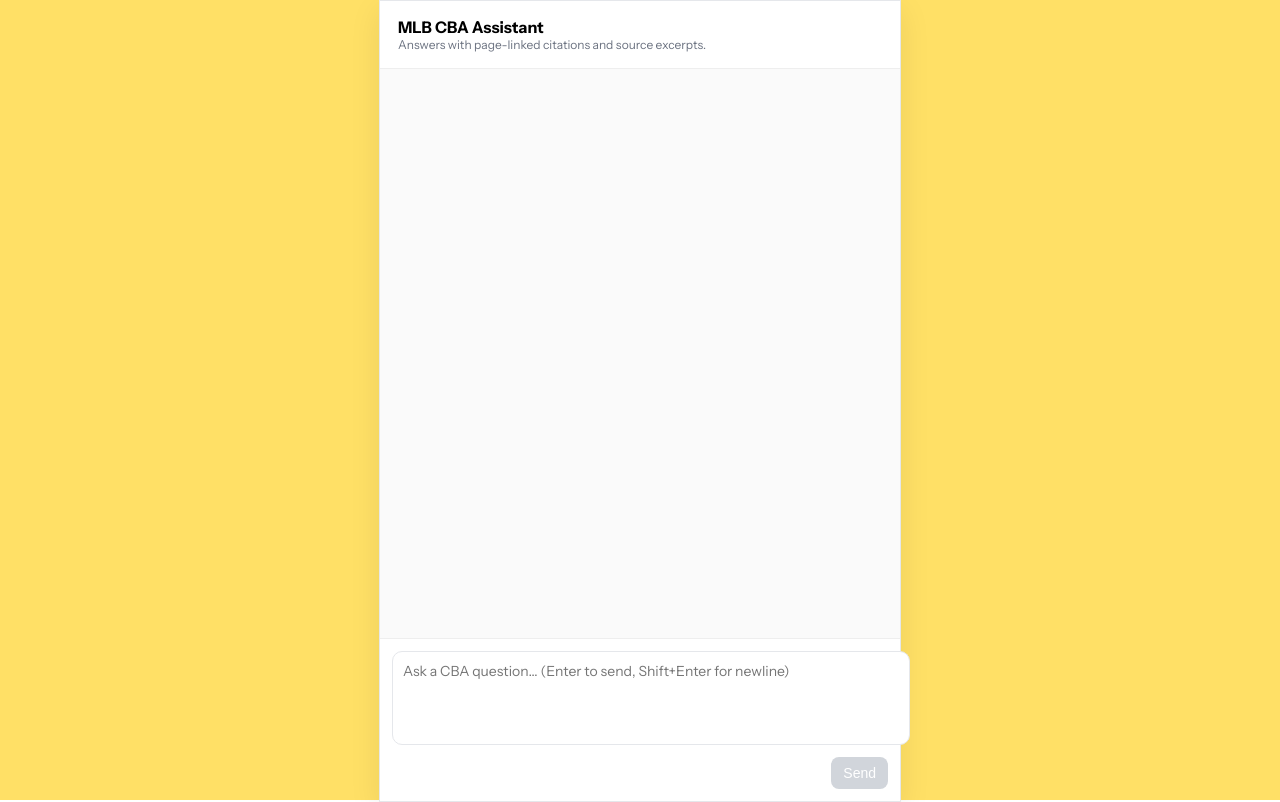
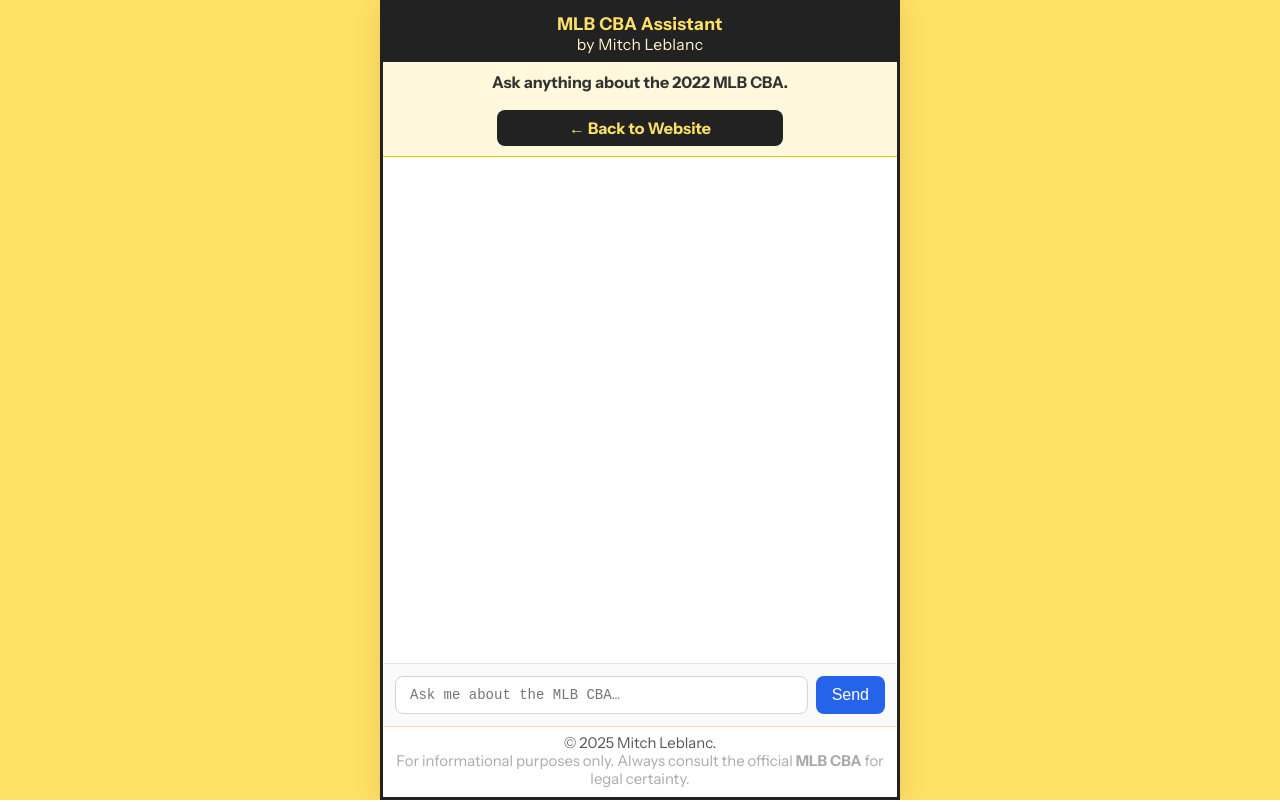
Before and after one commit to MitchDotCom/mlb-cba-assistant, a Next.js app: page /embed in a window 1280 px wide. Built offline with nearby package versions, Linux system fonts and the light colour scheme.

Commit message:
Update embed.js

```diff
--- a/pages/embed.js
+++ b/pages/embed.js
@@ -1,7 +1,6 @@
 import { useState, useRef, useEffect } from "react";
 import Head from "next/head";
 import ReactMarkdown from "react-markdown";
-import remarkGfm from "remark-gfm";
 
 export default function EmbedChat() {
   const [messages, setMessages] = useState([]);
@@ -72,10 +71,18 @@
         />
         <style>{`
           html, body, #__next { height: 100%; margin: 0; padding: 0; }
+          /* prefer dynamic viewport height to kill iOS bars gap */
           .vh { height: 100vh; }
-          @supports (height: 100dvh) { .vh { height: 100dvh; } }
+          @supports (height: 100dvh) {
+            .vh { height: 100dvh; }
+          }
           @media (max-width: 640px) {
-            .card { max-width: 100vw !important; border-left: none !important; border-right: none !important; box-shadow: none !important; }
+            .card {
+              max-width: 100vw !important;
+              border-left: none !important;
+              border-right: none !important;
+              box-shadow: none !important;
+            }
           }
           a { color: #2563eb; }
         `}</style>
@@ -101,116 +108,190 @@
             width: "100vw",
             maxWidth: 520,
             margin: "0 auto",
-            borderRadius: 0,
-            border: "1px solid #e5e7eb",
-            boxShadow: "0 10px 30px rgba(0,0,0,0.08)",
+            borderRadius: 0,                 // no curves -> no white gaps
+            boxShadow: "0 2px 24px rgba(0,0,0,0.10)",
             display: "flex",
             flexDirection: "column",
+            border: "3px solid #222",
+            boxSizing: "border-box",
           }}
         >
-          {/* HEADER */}
-          <div style={{ padding: "16px 18px", borderBottom: "1px solid #eee" }}>
-            <div style={{ fontWeight: 700, fontSize: 16 }}>MLB CBA Assistant</div>
-            <div style={{ color: "#6b7280", fontSize: 12 }}>
-              Answers with page-linked citations and source excerpts.
+          {/* HEADER (no rounded corners) */}
+          <div
+            style={{
+              background: "#222",
+              color: "#ffe066",
+              padding: "10px 0 6px 0",
+              textAlign: "center",
+              fontWeight: 700,
+              fontSize: "clamp(1.05rem, 2vw, 1.1rem)",
+              letterSpacing: "0.3px",
+              borderBottom: "2px solid #222",
+              flexShrink: 0,
+            }}
+          >
+            MLB CBA Assistant
+            <div
+              style={{
+                fontWeight: 400,
+                fontSize: "clamp(0.9rem, 1.8vw, 0.98rem)",
+                color: "#fff7cc",
+                marginTop: 1,
+              }}
+            >
+              by Mitch Leblanc
             </div>
           </div>
 
-          {/* MESSAGES */}
+          {/* NOTICE + BACK */}
           <div
             style={{
-              flex: 1,
-              overflowY: "auto",
-              padding: "16px 18px",
-              background: "#fafafa",
+              background: "#fff8dc",
+              borderBottom: "1.5px solid #f1c40f",
+              padding: "min(10px, 2vw) min(6vw, 20px)",
+              fontSize: "clamp(0.97rem, 2vw, 1rem)",
+              color: "#333",
+              textAlign: "center",
+              flexShrink: 0,
             }}
           >
-            {messages.map((m, i) => (
+            <b>Ask anything about the 2022 MLB CBA.</b>
+            <div style={{ marginTop: 10 }}>
+              <a
+                href="https://mitchleblanc.xyz"
+                target="_blank"
+                rel="noopener noreferrer"
+                style={{
+                  background: "#222",
+                  color: "#ffe066",
+                  border: "none",
+                  borderRadius: 8,
+                  padding: "8px 18px",
+                  textDecoration: "none",
+                  fontWeight: 600,
+                  fontSize: "clamp(0.95rem, 2vw, 1rem)",
+                  marginTop: 8,
+                  display: "inline-block",
+                  width: "100%",
+                  maxWidth: 250,
+                }}
+              >
+                ← Back to Website
+              </a>
+            </div>
+          </div>
+
+          {/* CHAT WINDOW */}
+          <div
+            role="log"
+            aria-live="polite"
+            aria-relevant="additions"
+            style={{
+              flex: 1,
+              minHeight: 0,
+              padding: "min(16px, 3vw)",
+              overflowY: "auto",
+              display: "flex",
+              flexDirection: "column",
+              gap: 10,
+              background: "#fff",
+            }}
+          >
+            {messages.map((msg, i) => (
               <div
                 key={i}
                 style={{
-                  marginBottom: 12,
-                  display: "flex",
-                  justifyContent: m.role === "user" ? "flex-end" : "flex-start",
-                }}
-              >
-                <div
-                  style={{
-                    maxWidth: "100%",
-                    background: m.role === "user" ? "#2563eb" : "#fff",
-                    color: m.role === "user" ? "#fff" : "#111827",
-                    border: m.role === "user" ? "none" : "1px solid #e5e7eb",
-                    borderRadius: 12,
-                    padding: "10px 12px",
+                  alignSelf: msg.role === "user" ? "flex-end" : "flex-start",
+                  background: msg.role === "user" ? "#2563eb" : "#e5e7eb",
+                  color: msg.role === "user" ? "white" : "#111827",
+                  padding: "12px 14px",
+                  borderRadius: 12, // tighter radius to avoid “pill” gaps
+                  maxWidth: "90vw",
                   fontSize: 14,
-                    lineHeight: 1.5,
-                    whiteSpace: "pre-wrap",
+                  lineHeight: 1.4,
                   wordBreak: "break-word",
                 }}
               >
-                  {m.role === "assistant" ? (
-                    <ReactMarkdown
-                      remarkPlugins={[remarkGfm]}
-                      components={{
-                        a: ({ node, ...props }) => (
-                          <a {...props} target="_blank" rel="noopener noreferrer" />
-                        ),
-                      }}
-                    >
-                      {m.content}
-                    </ReactMarkdown>
-                  ) : (
-                    m.content
-                  )}
-                </div>
+                <ReactMarkdown>{msg.content}</ReactMarkdown>
               </div>
             ))}
             {isTyping && (
-              <div style={{ color: "#6b7280", fontSize: 13 }}>Assistant is typing…</div>
+              <div style={{ fontSize: 12, color: "#6b7280", fontStyle: "italic" }}>
+                Assistant is reviewing the CBA… One moment.
+              </div>
             )}
             {error && (
-              <div style={{ color: "#b91c1c", fontSize: 13, marginTop: 8 }}>{error}</div>
+              <div style={{ fontSize: 12, color: "#b91c1c" }}>{error}</div>
             )}
             <div ref={messagesEndRef} />
           </div>
 
           {/* INPUT */}
-          <form onSubmit={handleSubmit} style={{ padding: 12, borderTop: "1px solid #eee" }}>
+          <form
+            onSubmit={handleSubmit}
+            style={{
+              display: "flex",
+              padding: "min(12px, 2.2vw)",
+              borderTop: "1px solid #e5e7eb",
+              background: "#fafafa",
+              gap: 8,
+              flexShrink: 0,
+            }}
+          >
             <textarea
+              rows={1}
+              onKeyDown={handleKeyDown}
+              style={{
+                flex: 1,
+                padding: "10px 14px",
+                border: "1px solid #d1d5db",
+                borderRadius: 8,
+                fontSize: 14,
+                resize: "none",
+                width: 0,
+                minWidth: 0,
+              }}
               value={input}
               onChange={(e) => setInput(e.target.value)}
-              onKeyDown={handleKeyDown}
-              placeholder="Ask a CBA question… (Enter to send, Shift+Enter for newline)"
-              style={{
-                width: "100%",
-                height: 72,
-                resize: "none",
-                borderRadius: 10,
-                border: "1px solid #e5e7eb",
-                padding: 10,
-                outline: "none",
-                fontFamily: "inherit",
-                fontSize: 14,
-              }}
+              placeholder="Ask me about the MLB CBA…"
             />
-            <div style={{ display: "flex", justifyContent: "flex-end", marginTop: 8 }}>
             <button
               type="submit"
               disabled={isTyping || !input.trim()}
               style={{
-                  background: isTyping || !input.trim() ? "#d1d5db" : "#2563eb",
-                  color: "#fff",
+                background: isTyping ? "#9ca3af" : "#2563eb",
+                color: "white",
                 border: "none",
+                padding: "10px 16px",
                 borderRadius: 8,
-                  padding: "8px 12px",
-                  fontSize: 14,
-                  cursor: isTyping || !input.trim() ? "not-allowed" : "pointer",
+                cursor: isTyping ? "not-allowed" : "pointer",
+                fontSize: "1rem",
+                opacity: isTyping ? 0.8 : 1,
               }}
+              aria-disabled={isTyping}
             >
               Send
             </button>
+          </form>
+
+          {/* FOOTER (no rounded corners) */}
+          <div
+            style={{
+              background: "#fff",
+              color: "#555",
+              fontSize: "clamp(0.86rem, 1.5vw, 0.93rem)",
+              textAlign: "center",
+              padding: "7px 0 9px 0",
+              borderTop: "1px solid #f3e0a8",
+              wordBreak: "break-word",
+              flexShrink: 0,
+            }}
+          >
+            &copy; {new Date().getFullYear()} Mitch Leblanc.<br />
+            <span style={{ color: "#aaa" }}>
+              For informational purposes only. Always consult the official <b>MLB CBA</b> for legal certainty.
+            </span>
           </div>
-          </form>
         </div>
       </div>
     </>
```
Lines whose indentation alone changed are shown as unchanged.
